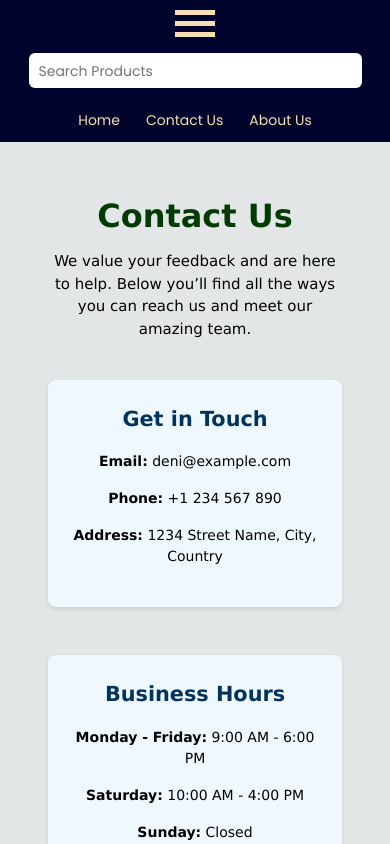
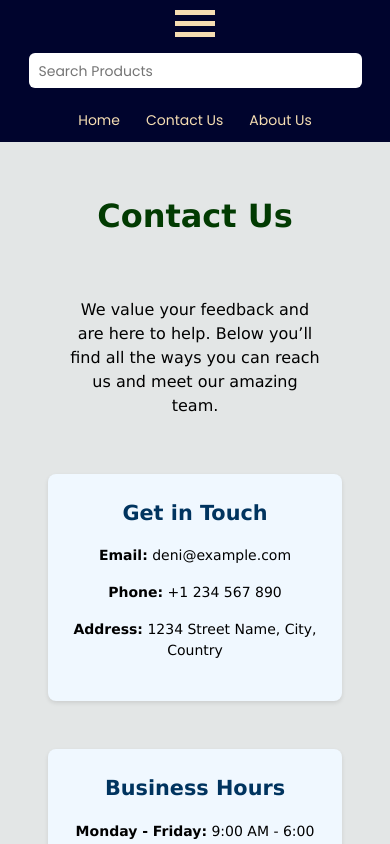
Before and after one commit to Denybix/my-e-commerce-site, a React (Vite) app: page /contact in a window 390 px wide. Shown: the top 844 px of the page. Built offline with nearby package versions, Linux system fonts and the light colour scheme; no server answers.

Commit message:
Initial Commit

```diff
--- a/src/contact.css
+++ b/src/contact.css
@@ -140,12 +140,14 @@ body {
   }
 
   .contact-header p {
-    font-size: 15px;
+      margin-top: 3rem;
+      margin-bottom: 2rem;
+      padding: 0 1rem;
   }
 
   .contact-container {
     padding: 0.5rem;
-    margin-bottom: 3rem;
+    margin-top: -1rem;
   }
 
   .contact-card,
```
